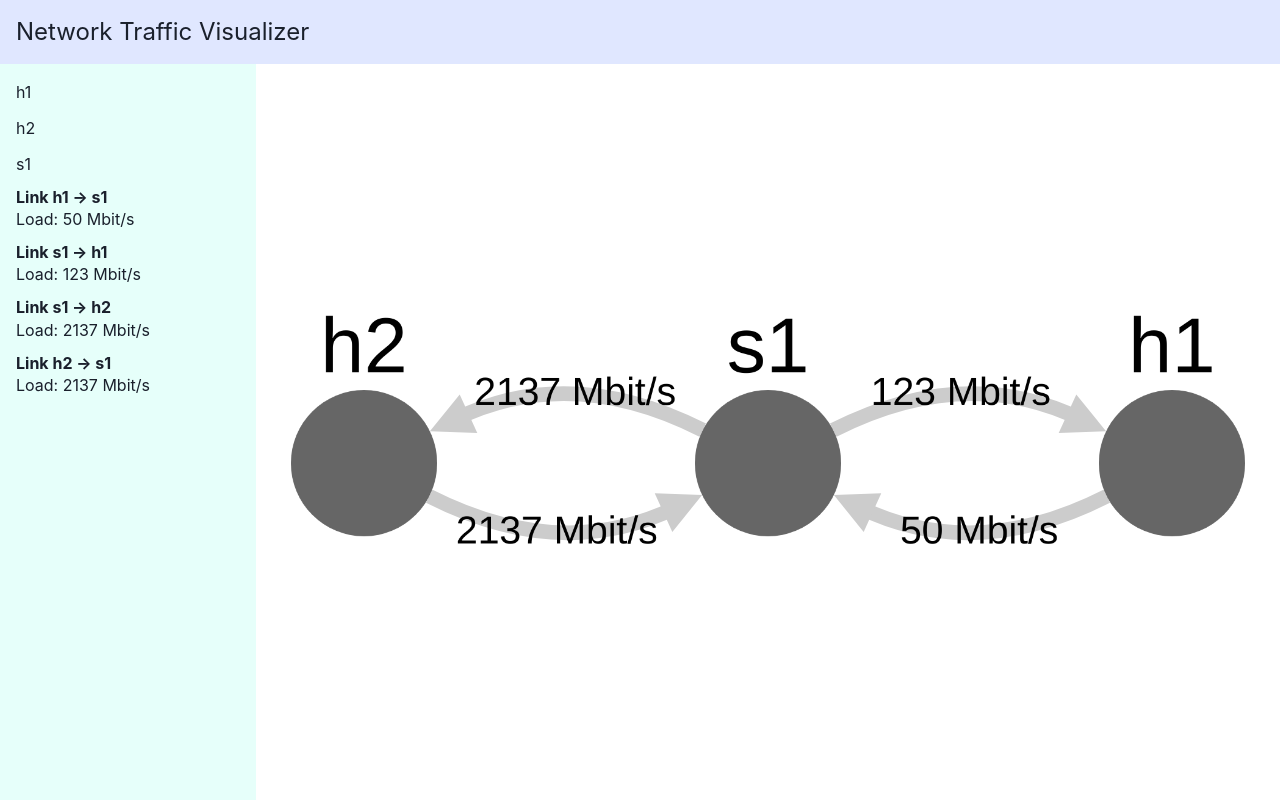
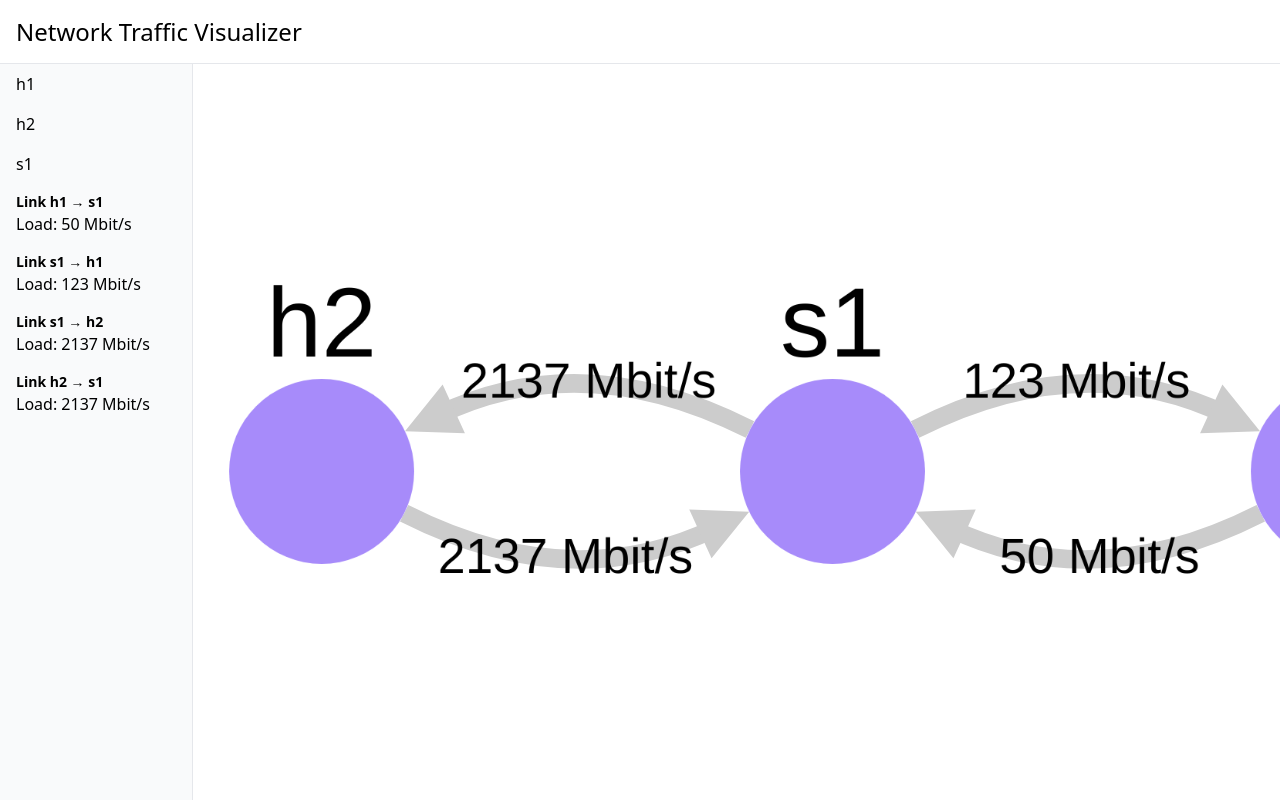
Before and after one commit to kpekala/network-traffic-visualizer, a React (Vite) app in the folder frontend/: page / in a window 1280 px wide. Built offline with nearby package versions, Linux system fonts and the light colour scheme.

Commit message:
add tailwind, remove chakra

```diff
--- a/frontend/package.json
+++ b/frontend/package.json
@@ -10,12 +10,8 @@
     "preview": "vite preview"
   },
   "dependencies": {
-    "@chakra-ui/react": "^2.10.3",
-    "@emotion/react": "^11.13.3",
-    "@emotion/styled": "^11.13.0",
     "cytoscape": "^3.30.2",
     "cytoscape-fcose": "^2.2.0",
-    "framer-motion": "^11.11.9",
     "react": "^18.3.1",
     "react-dom": "^18.3.1"
   },
--- a/frontend/src/App.tsx
+++ b/frontend/src/App.tsx
@@ -1,10 +1,9 @@
+import { useEffect, useState } from 'react';
+import styles from './App.module.css';
+import DeviceList from './components/device-list/DeviceList';
 import Graph from './components/graph/Graph';
 import Navbar from './components/Navbar';
-import styles from './App.module.css';
-import { useEffect, useState } from 'react';
 import { NetworkDTO } from './data/dto';
-import { Box } from '@chakra-ui/react';
-import DeviceList from './components/device-list/DeviceList';
 
 const simpleTopology: NetworkDTO = {
   nodes: ['h1', 'h2', 's1'],
@@ -51,10 +50,10 @@ function App() {
   return (
     <div className={styles.container}>
       <Navbar />
-      <Box height='100%' display='flex'>
+      <div className='h-full flex'>
         <DeviceList network={network} />
         <Graph network={network} />
-      </Box>
+      </div>
     </div>
   );
 }
--- a/frontend/src/components/Navbar.tsx
+++ b/frontend/src/components/Navbar.tsx
@@ -1,8 +1,6 @@
-import { Box } from '@chakra-ui/react';
-
 export default function Navbar() {
   return (
-    <div className='h-16 text-2xl flex flex-col justify-center bg-indigo-100 w-full pl-4'>
+    <div className='h-16 text-2xl flex flex-col justify-center bg-white w-full pl-4 border-b'>
       Network Traffic Visualizer
     </div>
   );
--- a/frontend/src/components/device-list/DeviceList.tsx
+++ b/frontend/src/components/device-list/DeviceList.tsx
@@ -1,30 +1,32 @@
-import { Divider, Heading, List, ListItem, Text } from '@chakra-ui/react';
+import { label } from 'framer-motion/client';
 import { Link, NetworkDTO } from '../../data/dto';
 
 export default function DeviceList({ network }: { network: NetworkDTO }) {
   return (
-    <List spacing={3} width={256} padding={4} backgroundColor={'teal.50'}>
-      {network.nodes.map((node) => (
-        <NodeItem name={node} />
-      ))}
-      {network.links.map((link) => (
-        <LinkItem link={link} />
-      ))}
-    </List>
+    <div className='z-10 h-full bg-gray-50 border-r'>
+      <ul className='space-y-4' style={{ paddingTop: 8 }}>
+        {network.nodes.map((node) => (
+          <NodeItem name={node} key={node} />
+        ))}
+        {network.links.map((link) => (
+          <LinkItem link={link} key={`${link.start}${link.end}`} />
+        ))}
+      </ul>
+    </div>
   );
 }
 
 function NodeItem({ name }: { name: string }) {
-  return <ListItem>{name}</ListItem>;
+  return <li className='pl-4 pr-4'>{name}</li>;
 }
 
 function LinkItem({ link }: { link: Link }) {
   return (
-    <ListItem>
-      <Heading as='h4' size='sm'>
+    <div className='w-48 pl-4 pr-4'>
+      <h4 className='text-sm font-bold'>
         Link {link.start} &rarr; {link.end}
-      </Heading>
-      <Text>Load: {link.label}</Text>
-    </ListItem>
+      </h4>
+      <p>Load: {link.label}</p>
+    </div>
   );
 }
--- a/frontend/src/components/graph/Graph.module.css
+++ b/frontend/src/components/graph/Graph.module.css
@@ -1,3 +1,5 @@
 .graph {
-  height: calc(100% - var(--chakra-sizes-16));
+  height: calc(100vh - 64px);
+  width: calc(100vw - 192px);
+  display: block;
 }
--- a/frontend/src/components/graph/Graph.tsx
+++ b/frontend/src/components/graph/Graph.tsx
@@ -1,4 +1,3 @@
-import { Box } from '@chakra-ui/react';
 import cytoscape from 'cytoscape';
 import fcose from 'cytoscape-fcose';
 import { useEffect, useRef, useState } from 'react';
@@ -10,7 +9,7 @@ const style = [
   {
     selector: 'node',
     style: {
-      'background-color': '#666',
+      'background-color': '#a78bfa',
       label: 'data(id)',
     },
   },
@@ -64,5 +63,5 @@ export default function Graph({ network }: { network: NetworkDTO }) {
     cy?.forceRender();
   }
 
-  return <Box flexGrow={1} id='graph' className={styles.graph} />;
+  return <div id='graph' className={`${styles.graph} grow`} />;
 }
--- a/frontend/src/main.tsx
+++ b/frontend/src/main.tsx
@@ -1,13 +1,10 @@
 import { StrictMode } from 'react';
 import { createRoot } from 'react-dom/client';
 import App from './App.tsx';
-import { ChakraProvider } from '@chakra-ui/react';
 import './index.css';
 
 createRoot(document.getElementById('root')!).render(
   <StrictMode>
-    <ChakraProvider>
-      <App />
-    </ChakraProvider>
+    <App />
   </StrictMode>
 );
```
